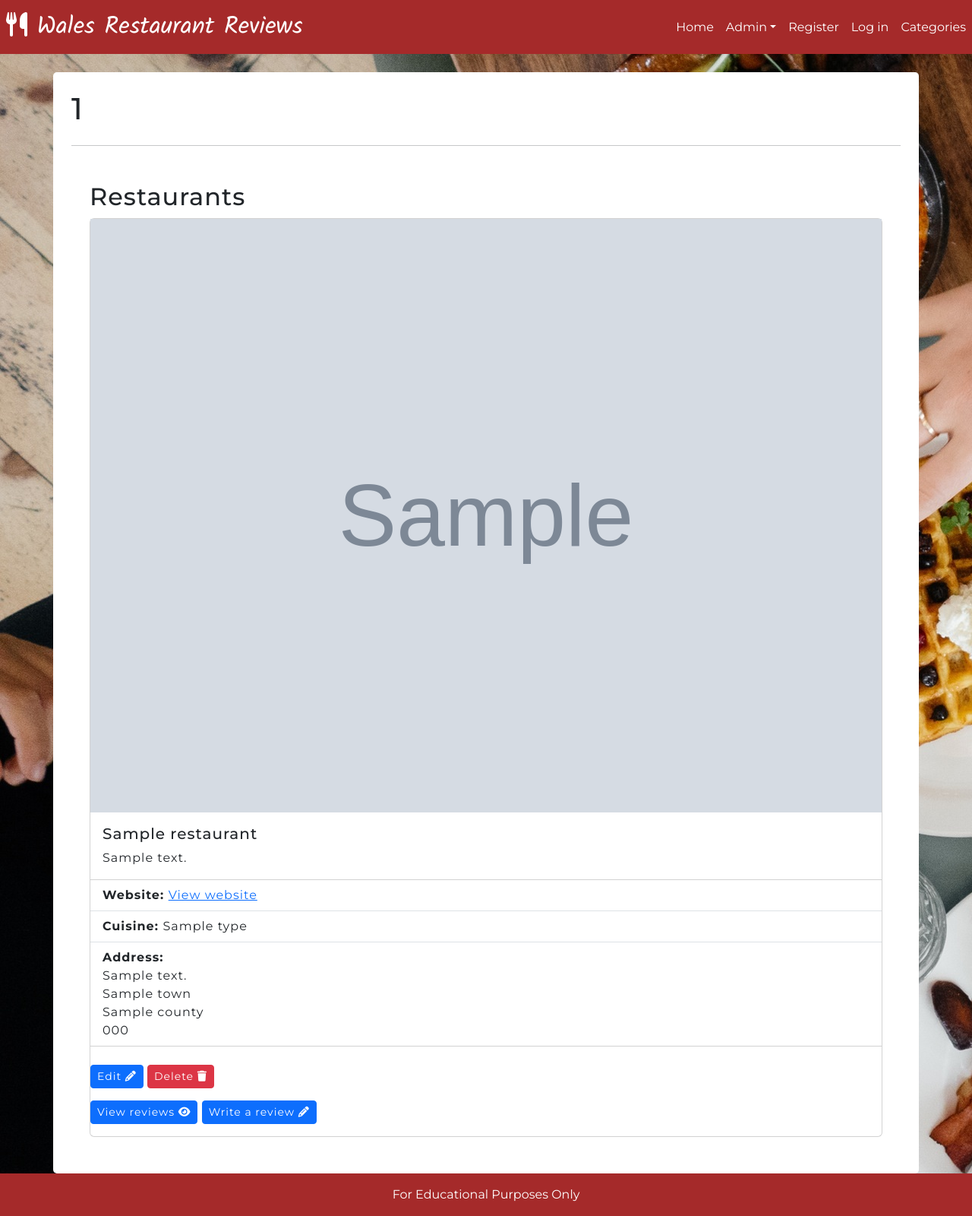
After one commit to cshimvin/restaurant-reviews, a Flask app: page /restaurants/1 in a window 1280 px wide. The commit adds this page. Shown: the whole page at 76% size. Run offline with Flask 3, Linux system fonts and the light colour scheme; grey boxes marked "Sample" are stand-in pictures; a database or web service that is not in the repository returns one stand-in record (values such as "Sample title"); some libraries are stand-ins or nearby versions; some web fonts are replaced.

Commit message:
Display restaurants according to category

```diff
--- a/app.py
+++ b/app.py
@@ -102,6 +102,12 @@ def display_restaurant(restaurant_id):
 def get_categories():
     categories = list(mongo.db.restaurant_types.find().sort("type", 1))
     return render_template("categories.html", categories=categories)
+
+
+@app.route("/restaurants/<category_name>")
+def get_restaurants(category_name):
+    restaurants = list(mongo.db.restaurants.find({"type": category_name}))
+    return render_template("restaurants.html", restaurants=restaurants, category_name=category_name)
 
 
 @app.route("/add_category", methods=["GET", "POST"])
--- a/templates/categories.html
+++ b/templates/categories.html
@@ -9,7 +9,7 @@
             {% for category in categories %}
                 <div class="row mt-2 mb-2">
                     <div class="col">
-                        {{ category.type }}
+                        <a href="{{ url_for('get_restaurants', category_name=category.type) }}">{{ category.type }}</a>
                     </div>
                     <div class="col">
                         <a href="{{ url_for('edit_category', category_id=category._id) }}" class="btn btn-primary btn-sm">Edit  <i class="fa-solid fa-pen"></i></a>
--- /dev/null
+++ b/templates/restaurants.html
@@ -0,0 +1,50 @@
+{% extends "base.html" %}
+
+{% block content %}
+
+<div class="page-content p-4 mt-4 container">
+    <div class="row">
+        <h1>{{ category_name }}</h1>
+    </div>
+    <hr class="w-100">
+    <section>
+        {% if restaurants|length > 0 %}
+            <div class="page-content p-4 mt-4">
+                <div class="row">
+                    <h2>Restaurants</h2>
+                </div>
+                <div class="row">
+                    {% for restaurant in restaurants %}
+                        <div class="col">
+                            <div class="card h-100">
+                                <img src="{{ restaurant.image_url }}" alt="{{ restaurant.name }}">
+                                <div class="card-body">
+                                    <h5 class="card-title">{{ restaurant.name }}</h5>
+                                    <p class="card-text">{{ restaurant.description }}</p>
+                                </div>
+                                <ul class="list-group list-group-flush">
+                                    <li class="list-group-item"><strong>Website: </strong><a href="{{ restaurant.url }}" target="_blank">View website</a></li>
+                                    <li class="list-group-item"><strong>Cuisine: </strong>{{ restaurant.type }}</li>
+                                    <li class="list-group-item">
+                                        <strong>Address:</strong><br>
+                                        {{ restaurant.address }}<br>
+                                        {{ restaurant.town }}<br>
+                                        {{ restaurant.county }}<br>
+                                        {{ restaurant.postcode }}
+                                    </li>
+                                </ul>
+                                <p class="mt-4"><a href="{{ url_for('edit_restaurant', restaurant_id=restaurant._id) }}" class="btn btn-primary btn-sm">Edit <i class="fa-solid fa-pencil"></i></a>
+                                <a href="#" class="btn btn-danger btn-sm">Delete <i class="fa-solid fa-trash"></i></a></p>
+                                <p><a href="{{ url_for('display_restaurant', restaurant_id=restaurant._id) }}" class="btn btn-primary btn-sm">View reviews <i class="fa-solid fa-eye"></i></a>
+                                <a href="{{ url_for('add_review', restaurant_id=restaurant._id) }}" class="btn btn-primary btn-sm">Write a review <i class="fa-solid fa-pencil"></i></a></p>
+                            </div>
+                        </div>
+                    {% endfor %}
+                </div>
+                {% else %}
+                <h2></h2>No results found</h2>
+            {% endif %}
+    </section>
+</div>
+
+{% endblock %}
```
